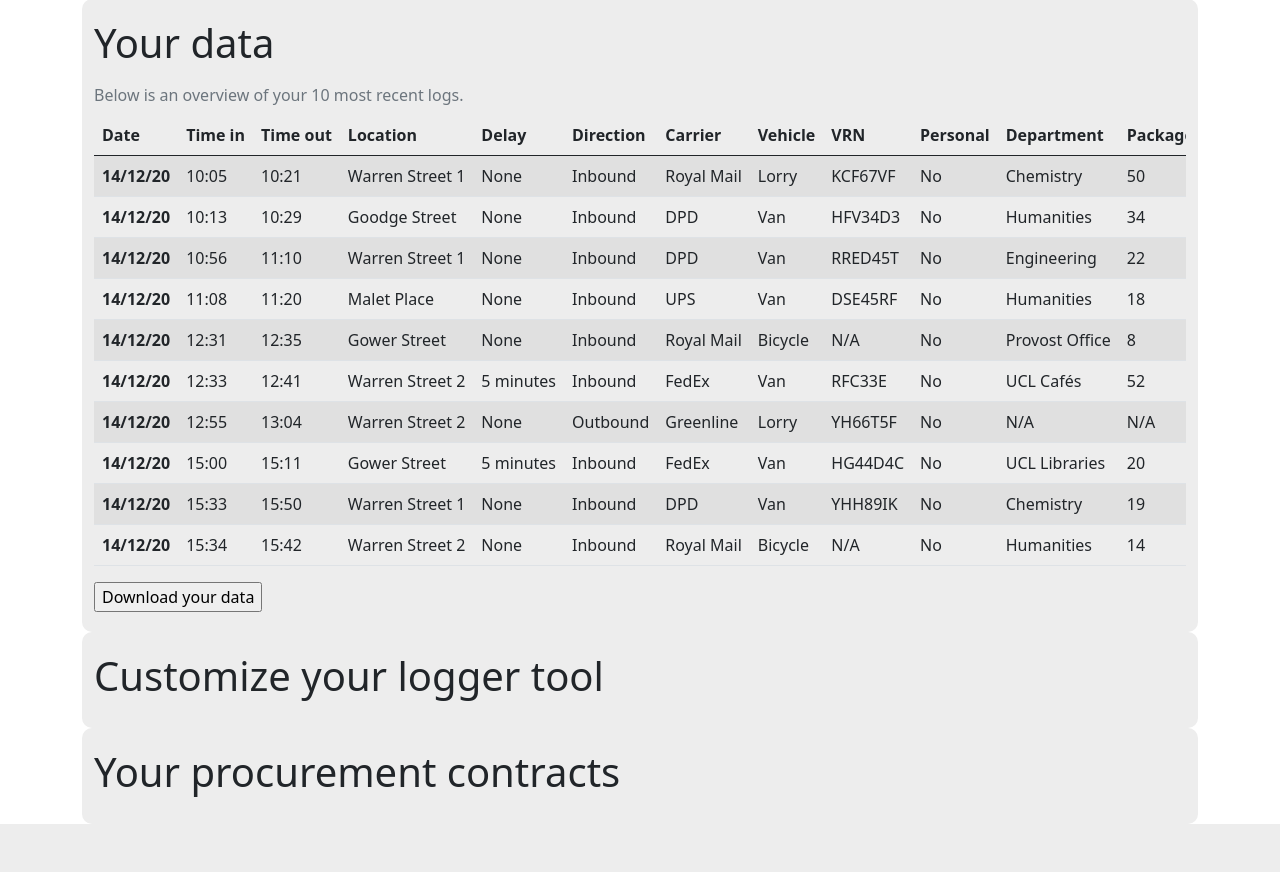
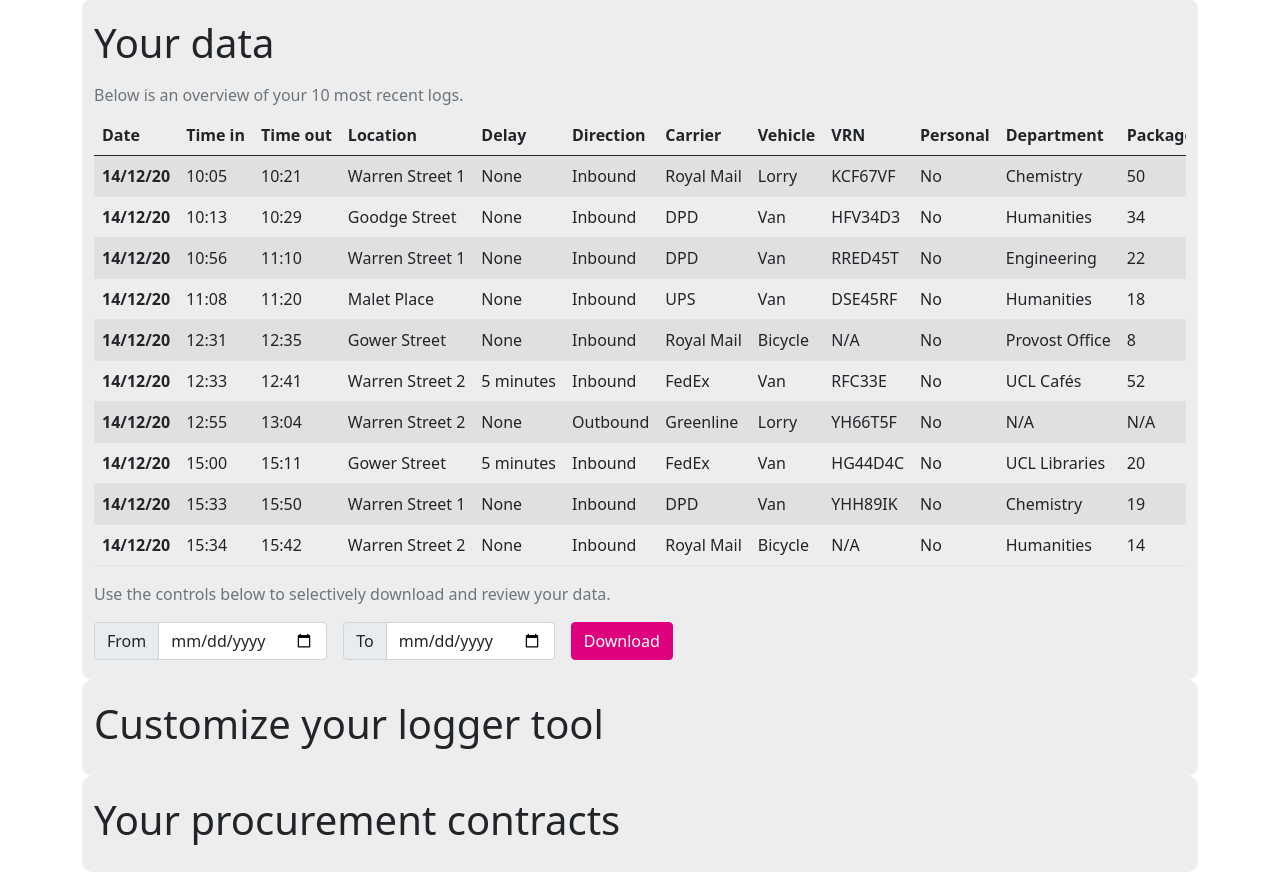
Before and after one commit to KnowledgeQuarter/KnowledgeQuarter, a Flask app: page /settings in a window 1280 px wide. Shown: the part 85-957 px from the top of the page. Before the commit the page ends 909 px from the top, so only its background shows below. Run offline with Flask 2, Linux system fonts and the light colour scheme.

Commit message:
Added form to download data between two dates

```diff
--- a/templates/settings.html
+++ b/templates/settings.html
@@ -215,10 +215,29 @@
                 </tr>
               </tbody>
             </table>
-	    <form method="post">
-	        <input type="submit" value="Download your data" >
-	    </form>
           </div>
+          <div class="mb-3">
+            <p style="color: #6c757d">Use the controls below to selectively download and review your data.</p>
+          </div>
+          <form class="row row-cols-md-auto g-3 align-items-center">
+            <div class="col-12">
+              <label class="visually-hidden" for="from_date">From</label>
+              <div class="input-group">
+                <div class="input-group-text">From</div>
+                <input type="date" class="form-control" id="from_date" name="from_date" required>
+              </div>
+            </div>
+            <div class="col-12">
+              <label class="visually-hidden" for="to_date">To</label>
+              <div class="input-group">
+                <div class="input-group-text">To</div>
+                <input type="date" class="form-control" id="to_date" name="to_date" required>
+              </div>
+            </div>
+            <div class="col-12">
+              <button type="submit" class="btn btn-primary" style="width:100%">Download</button>
+            </div>
+          </form>
         </div>
       </div>
       <div class="box">
```
